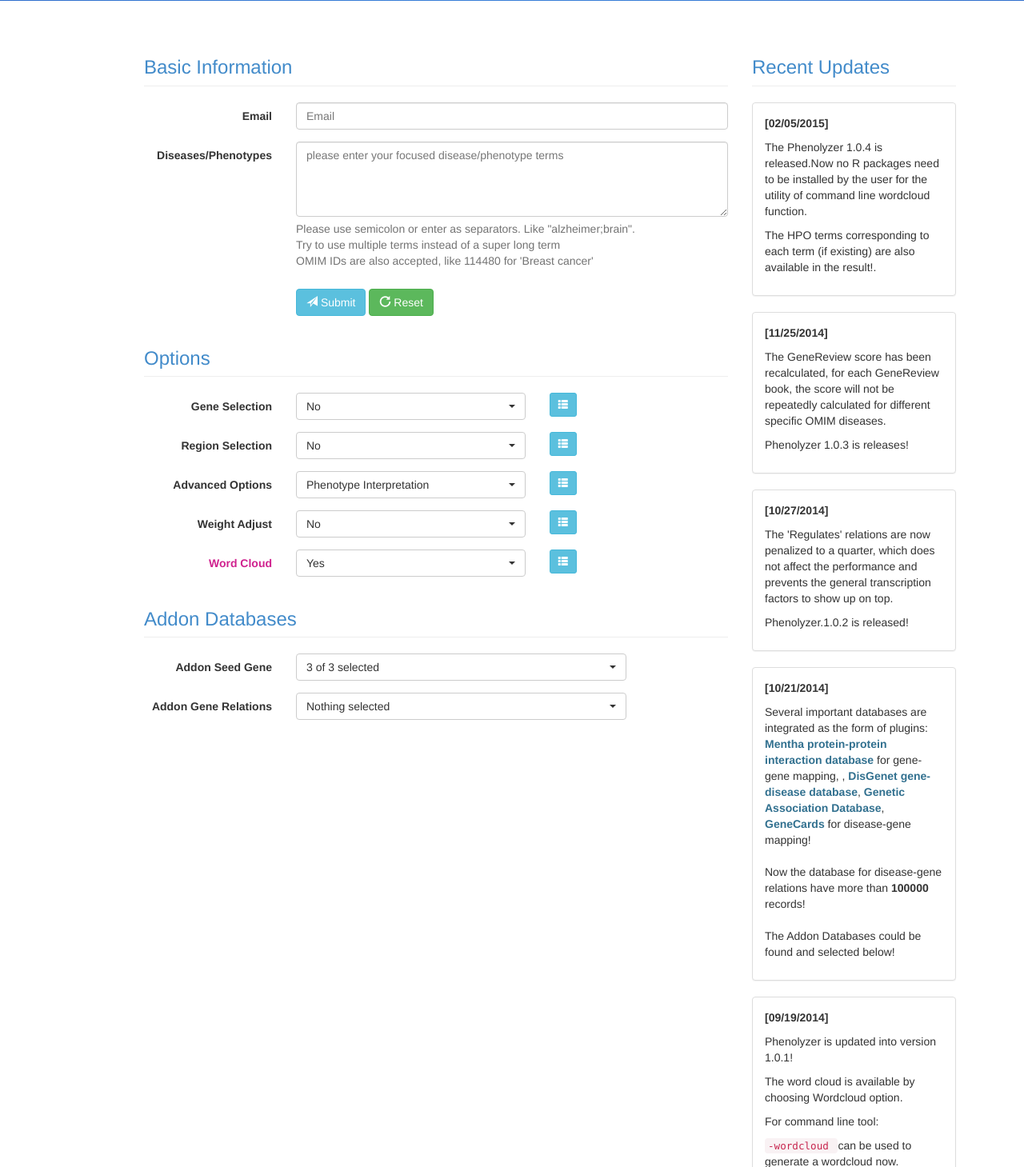
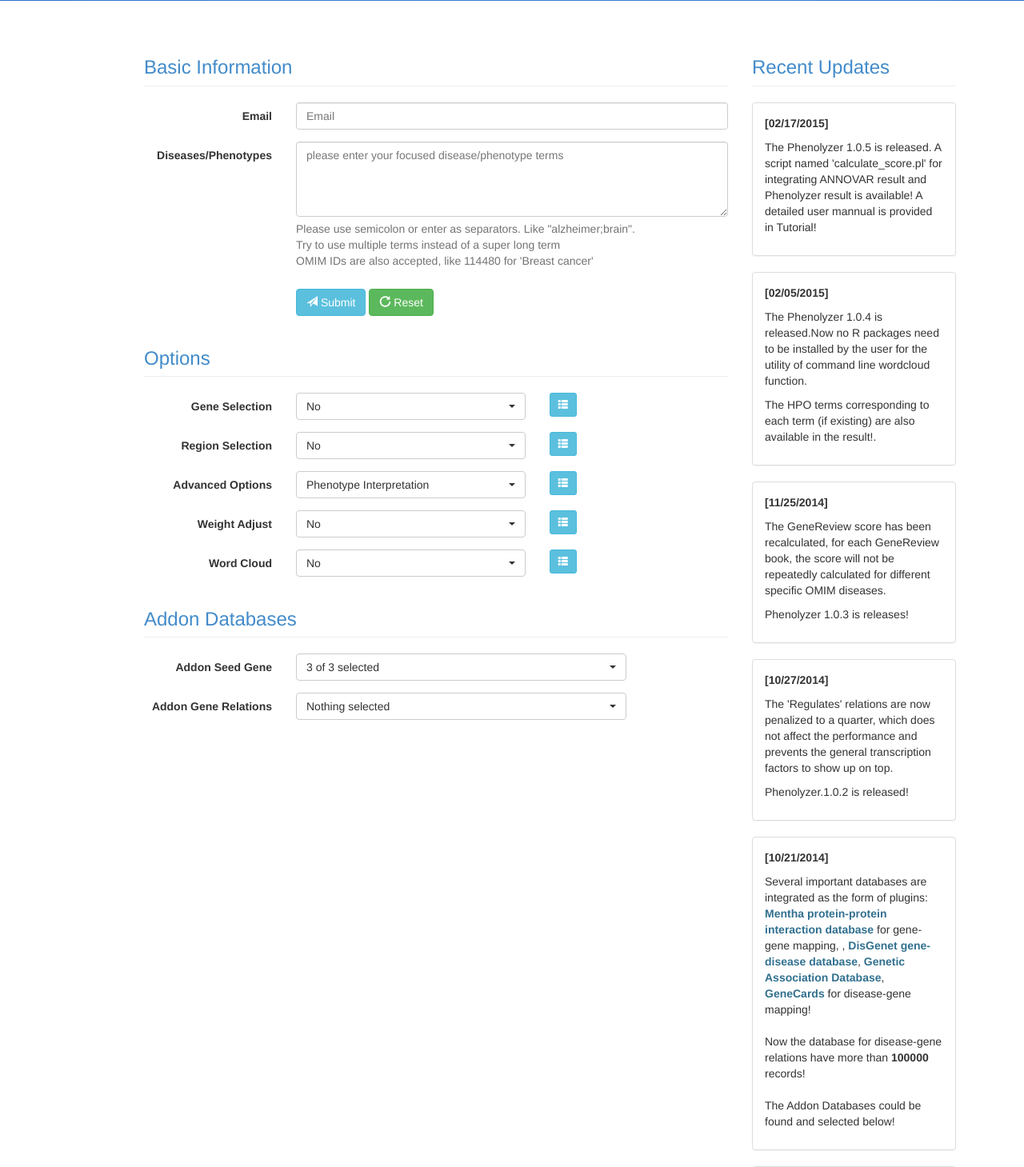
Before and after one commit to stormliucong/MANGA-server, a PHP site: page / in a window 1280 px wide. Shown: the part 380-1839 px from the top of the page at 80% size. Run offline with PHP 8.4, Linux system fonts and the light colour scheme; some libraries are stand-ins or nearby versions.

Commit message:
20150221

```diff
--- a/html/index.php
+++ b/html/index.php
@@ -314,8 +314,8 @@ Assistant Professor, Psychiatry and Preventive Medicine; Member, Zilkha Neurogen
                <label title="" for="wordcloud" class="col-md-3 control-label wordcloud">Word Cloud  </label>
                <div class="col-md-5">
                 <select class="selectpicker show-menu-arrow " name="wordcloud" id="wordcloud">
-	           <option value="no" >No</option>
-               <option selected value="yes"  >Yes</option>
+	           <option selected value="no" >No</option>
+               <option value="yes"  >Yes</option>
 	           </select>
                 </div>
                  <div class="col-md-3">
@@ -361,6 +361,13 @@ Assistant Professor, Psychiatry and Preventive Medicine; Member, Zilkha Neurogen
 	 </div>
 	  <div class="wannovar-news col-md-3 " id="news">
 	   <h3 class="page-header text-primary"> Recent Updates</h3>
+	    <div class="panel panel-default">
+	    <div class="panel-body">
+    		 <p><strong>[02/17/2015]</strong></p>
+    		 <p> The Phenolyzer 1.0.5 is released. A script named 'calculate_score.pl'
+    		   for integrating ANNOVAR result and Phenolyzer result is available! A detailed user mannual is provided in Tutorial! </p>
+    		</div></div>
+
 	   	    <div class="panel panel-default">
 	    <div class="panel-body">
     		 <p><strong>[02/05/2015]</strong></p>
--- a/html/js/form_control_1.js
+++ b/html/js/form_control_1.js
@@ -157,7 +157,6 @@ $(window).load(function() {    $('.selectpicker').selectpicker({
 
                   //The label click events
 
-                  wordcloud_label.css("color","#d0228f");
                   wordcloud_label.click(function(){
                 	  if($("#wordcloud").selectpicker("val")=="yes"  )
               		{
```
Also changed, not shown: html/download.php (+4 -4 lines).
